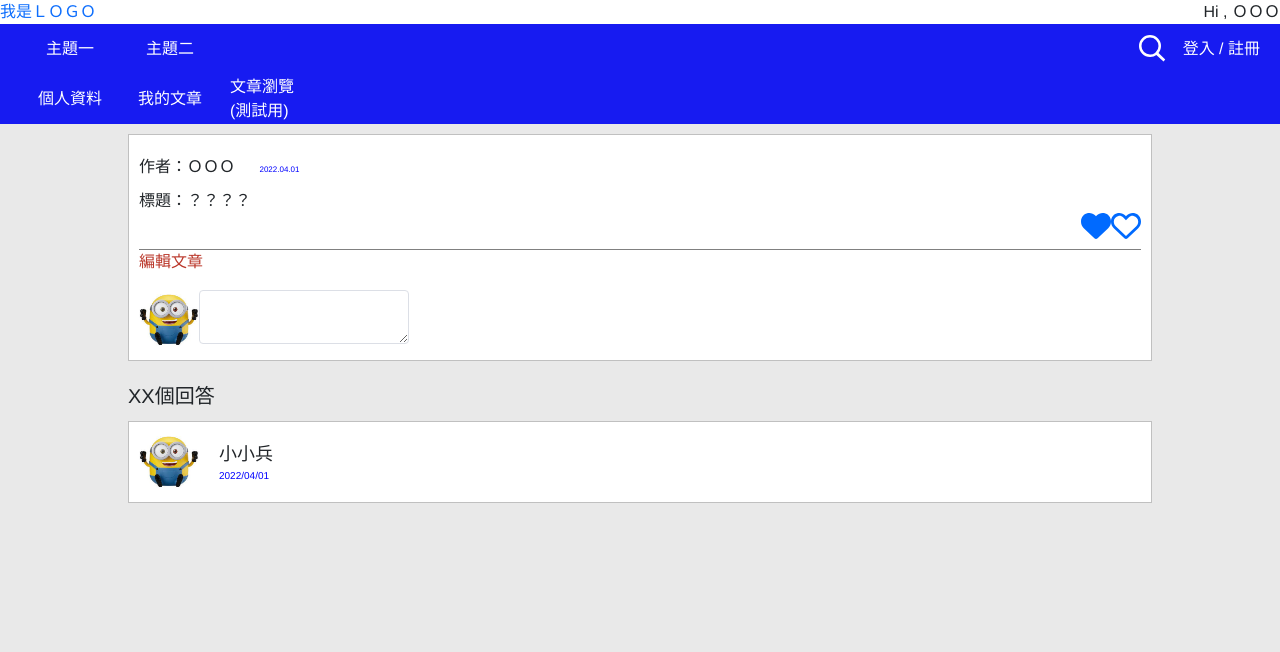
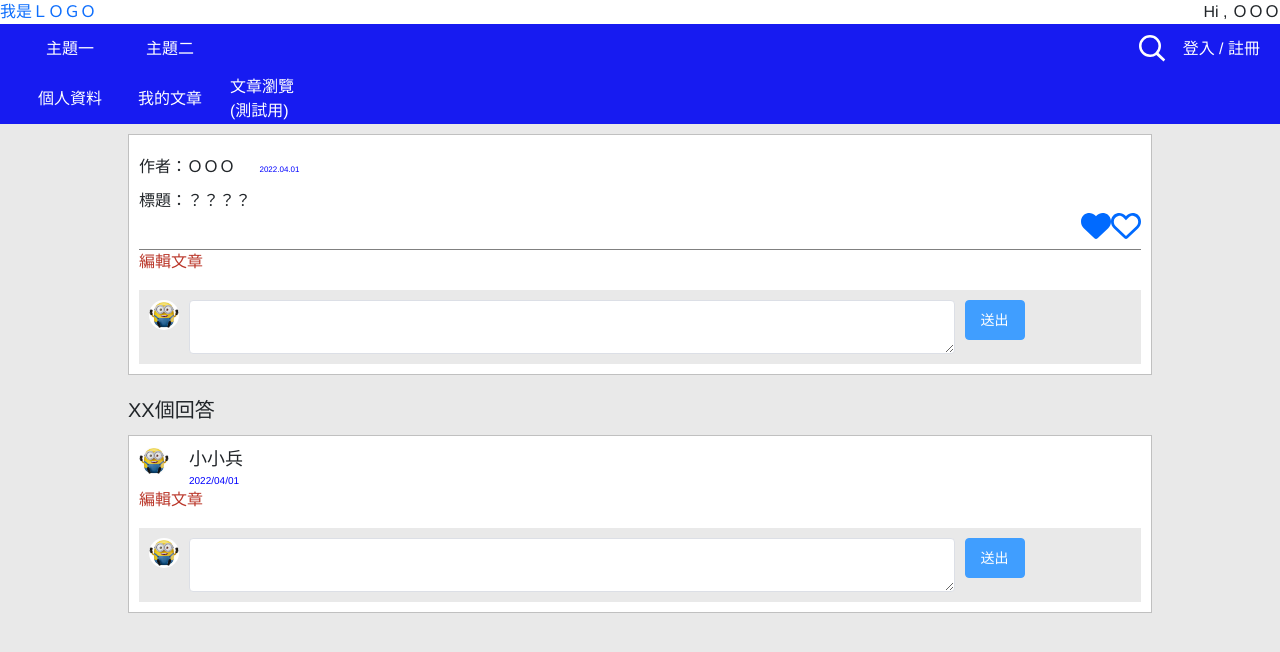
Before and after one commit to lucky4bettty/vue3_blog_test, a Vue app: page /articleview/1 in a window 1280 px wide. Shown: the top 652 px of the page. Built offline with nearby package versions, Linux system fonts and the light colour scheme.

Commit message:
回覆 共用元件拉出（未完成）

```diff
--- a/src/style/articleview.scss
+++ b/src/style/articleview.scss
@@ -1,4 +1,4 @@
-.oneReply{
+.oneReply , .myreply{
     .title_all{
         display: flex;
 
@@ -17,17 +17,5 @@
         }
     }
 
+
 }
-
-.title_img{
-    width: 60px;
-    height: 60px;
-    border-radius: 50%;
-    background-color: pink;
-}
-
-.title_img img{
-    width: 100%;
-    height:100%;
-    object-fit:fill
-}
--- a/src/style/user/login.scss
+++ b/src/style/user/login.scss
@@ -26,3 +26,7 @@
     display: flex;
     justify-content:center ;
 }
+
+.el-button{
+    width: 120px;
+}
--- a/src/style/vue-common.scss
+++ b/src/style/vue-common.scss
@@ -23,14 +23,10 @@ body {
 @mixin mobile {
     @media (max-width: 767.98px) {
         @content;
+
     }
 }
 
-body {
-    @include mobile {
-        padding-top: 90px;
-    }
-}
 
 .navbar {
     padding-top: 0;
@@ -100,7 +96,7 @@ ul , li {
 
 // 共用元件
 .el-button{
-    width: 120px;
+    // width: 120px;
     height: 40px;
 }
 
--- a/src/views/widget/ArticleView.vue
+++ b/src/views/widget/ArticleView.vue
@@ -30,18 +30,8 @@
         </div>
 
         <!-- 回覆框框 -->
-        <div class="d-flex">
-            <div class="title_img">
-                <img src="@/images/my.jpeg" alt="">
-            </div>
+        <Reply :onedata="testreply"></Reply>
 
-            <div class="">
-                <el-input v-model="myReply" type="textarea" placeholder=""></el-input>
-            </div>
-
-
-            <!-- <el-button type="primary">送出</el-button> -->
-        </div>
 
 
     </div>
@@ -77,9 +67,12 @@
 
             </div>
             <!-- 內容 -->
-            <div>
+            <div v-html="cont">
 
             </div>
+
+            <!-- 回覆框框 -->
+            <Reply :onedata="testreply"></Reply>
         </div>
 
     </div>
@@ -99,11 +92,12 @@
 <script>
 import { ref, defineComponent, onMounted,watch,inject} from "vue";
 import { useRoute, useRouter } from "vue-router";
+import Reply from "@/views/widget/Reply.vue"
 
 export default {
   name: "ArticleView",
   components: {
-
+    Reply
   },
   setup(props, {emit}) {
       const route = useRoute();
@@ -117,13 +111,17 @@ export default {
     });
 
     const cont='<p><span style="color: #ba372a;">編輯文章</span></p>';
-    const myReply = ref('') ;
+    const testreply = {
+        // imgbase64:"TTT"
+    }
+
 
 
 
     return {
         cont,
-        myReply
+        testreply
+
     };
   },
 };
--- /dev/null
+++ b/src/views/widget/Reply.vue
@@ -0,0 +1,113 @@
+<template>
+    <div class="myreply">
+        <div class="title_img">
+            <img v-show="!props.onedata.imgbase64"  src="@/images/my.jpeg" alt="">
+        </div>
+
+        <div class="reply_input">
+            <el-input v-model="myReply" type="textarea" placeholder="" :row="3"></el-input>
+        </div>
+
+        <el-button class="reply_submit" type="primary" @click="replySubmit">送出</el-button>
+
+    </div>
+</template>
+
+<script>
+import { watch, onMounted, computed, ref, inject } from "vue";
+
+export default {
+  name: "Reply",
+  props: {
+    onedata:{
+      type:Object,
+      default:{
+          imgbase64:{
+              type:String,
+              default:""
+          }
+      }
+    },
+
+
+
+  },
+    setup(props, {emit}) {
+
+    onMounted(() => {
+
+    console.log(props)
+    console.log(props.onedata.imgbase64)
+    if(props.onedata.imgbase64){
+        const buffer = Buffer.from(props.onedata.imgbase64, 'base64');
+        const blob = new Blob([buffer], {
+            type: "image/jpeg"
+        });
+        const img = URL.createObjectURL(blob);
+            imageUrl.value = img;
+    }
+
+
+    });
+
+    const myReply = ref('');  //  回覆內容
+    const imageUrl = ref(''); //  圖片
+
+    const replySubmit = () =>{
+        console.log('送出')
+        console.log(myReply.value)
+    }
+
+
+
+
+
+
+
+
+    return {
+      props,
+      myReply,
+      replySubmit
+
+
+    };
+  },
+};
+</script>
+
+<style lang="scss">
+
+
+    .myreply{
+        padding: 10px;
+        background-color: #e9e9e9;
+        display: flex;
+
+    }
+
+    .title_img{
+        max-width: 30px;
+        max-height: 30px;
+        border-radius: 50%;
+        background-color: pink;
+        overflow:hidden;
+    }
+
+    .title_img img{
+        width: 100%;
+        height:100%;
+        object-fit:fill
+    }
+
+    .reply_input{
+        width:80%;
+        padding-left: 10px;
+        padding-right: 10px;
+    }
+
+
+
+
+
+</style>
```
